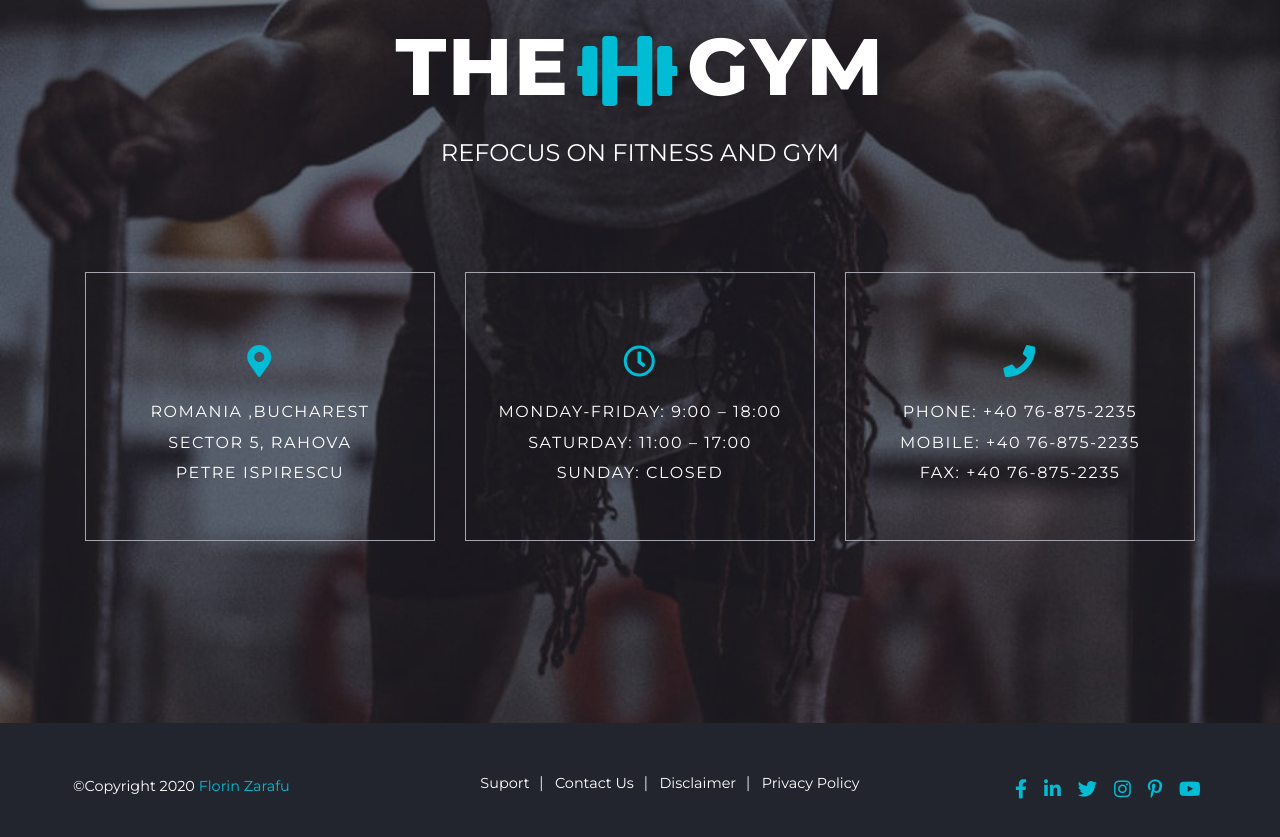
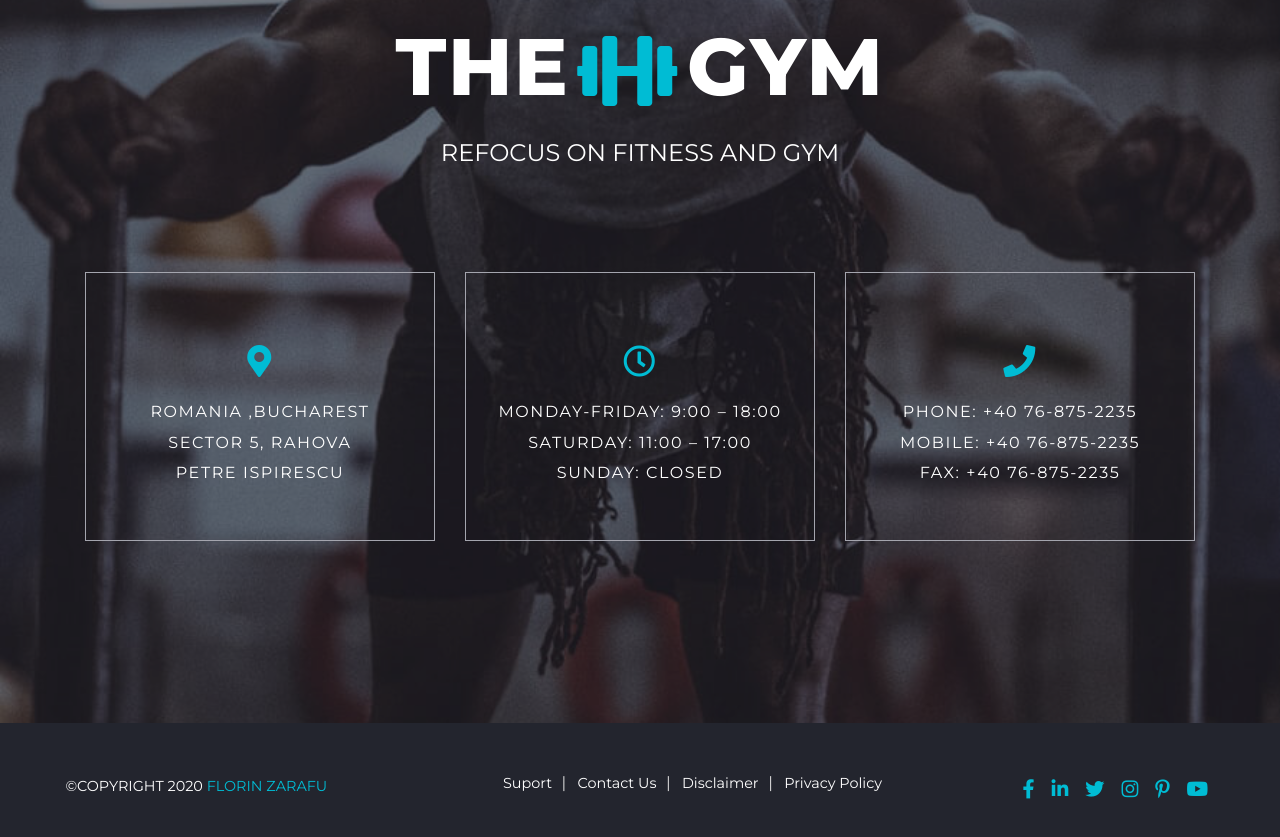
Before and after one commit to FlorinZarafu/websiteTheme, a plain HTML site: page index.html in a window 1280 px wide. Shown: the part 6188-7025 px from the top of the page. Drawn offline with nearby package versions, Linux system fonts and the light colour scheme; files whose address does not match are found by name.

Commit message:
adding class on footer h4

```diff
--- a/index.html
+++ b/index.html
@@ -1,5 +1,6 @@
 <!DOCTYPE html>
 <html lang="en">
+
 <head>
     <meta charset="UTF-8">
     <meta name="viewport" content="width=device-width, initial-scale=1.0">
@@ -17,6 +18,7 @@
     <link rel="stylesheet" href="./css/main.css">
 </head>
 <!-- start body  -->
+
 <body>
     <!-- start home section -->
     <header id="home">
@@ -499,7 +501,7 @@
     <footer>
         <div class="contaier-fluid">
             <div class="footer d-flex align-items-center justify-content-around flex-column flex-lg-row py-5">
-                <h4 small-text>&copy;Copyright 2020 <span>Florin Zarafu</span></h4>
+                <h4 class="small-text">&copy;Copyright 2020 <span>Florin Zarafu</span></h4>
                 <ul class="d-flex">
                     <li><a href="">Suport</a></li>
                     <li>|</li>
@@ -526,4 +528,5 @@
     <script src="./js/slider.js"></script>
     <script src="./js/textAnimation.js"></script>
 </body>
+
 </html>
```
